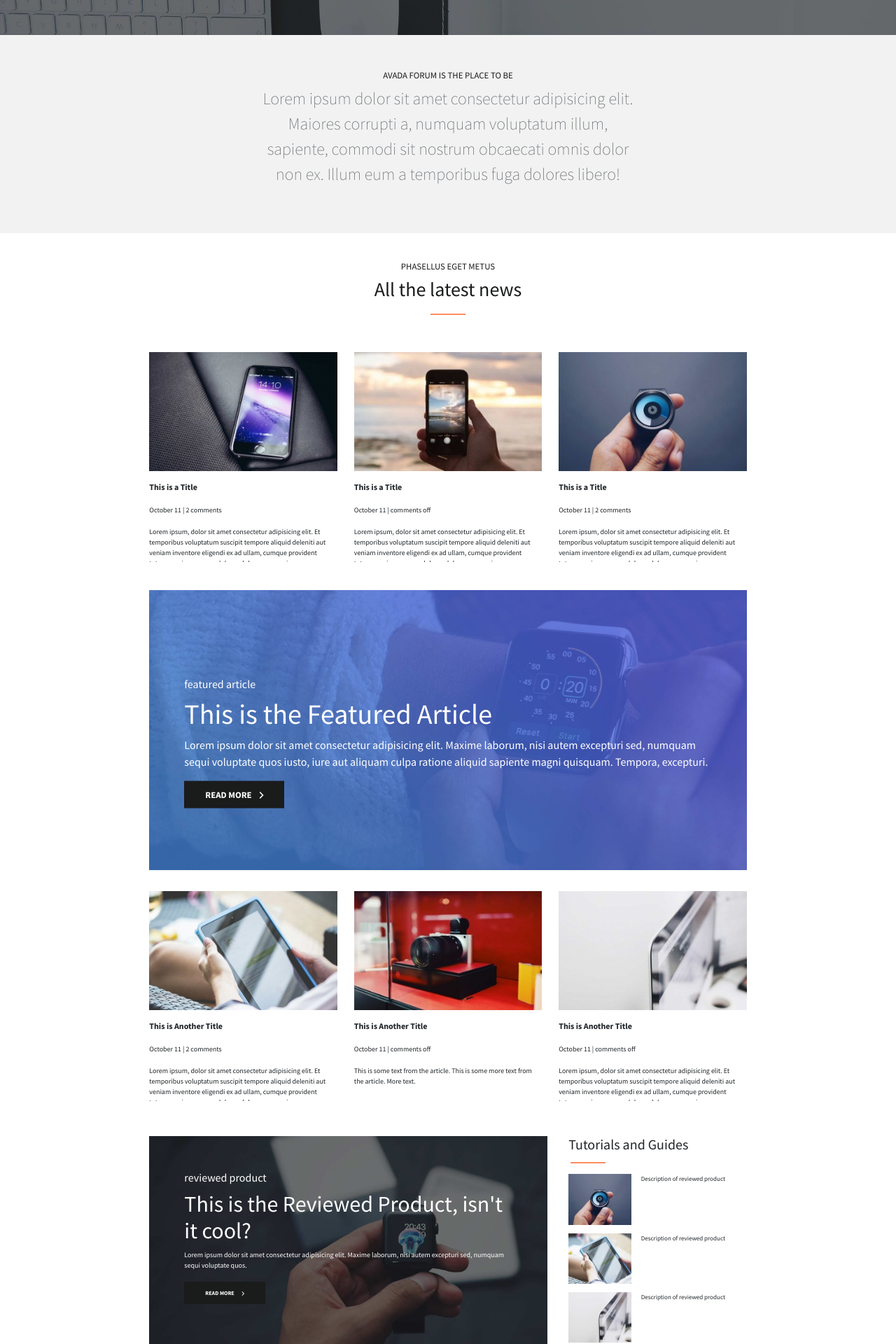
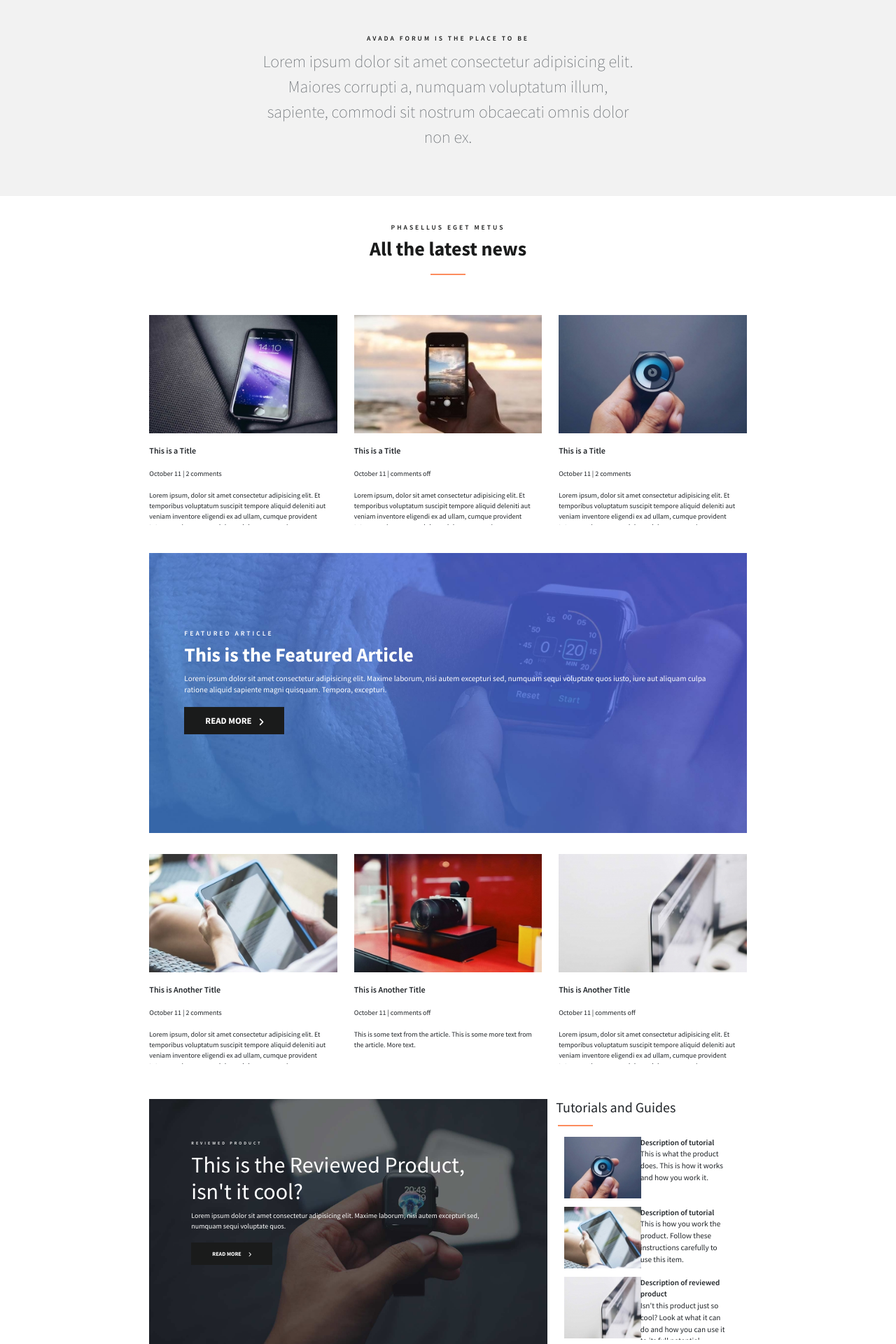
Before and after one commit to katiemathis/proj-html-vuejs, a Vue app: page / in a window 1280 px wide. Shown: the part 520-2440 px from the top of the page at 70% size. Built offline with nearby package versions, Linux system fonts and the light colour scheme.

Commit message:
aggiustamenti di style

```diff
--- a/src/components/MyFooter.vue
+++ b/src/components/MyFooter.vue
@@ -167,6 +167,7 @@ export default {
 
 .all_caps_title {
     @include all-caps-title;
+    font-weight: 700;
 }
 
 .info_text {
--- a/src/components/MyHeader.vue
+++ b/src/components/MyHeader.vue
@@ -112,7 +112,8 @@ export default {
         @include all_caps_button;
         background-color: $colorShark;
         color: $colorWhite;
-        margin-top: 20px;
+        margin-top: 25px;
+        padding: 5px 30px;
         &:hover {
             color: $colorSalmon;
         }
@@ -121,7 +122,7 @@ export default {
 
     .fa-magnifying-glass {
         color: $colorWhite;
-        //transform: translateY(60%);
+        transform: translateY(-60%);
         &:hover {
             cursor: pointer;
             color: $colorSalmon;
--- a/src/components/partials/FeaturedArticle.vue
+++ b/src/components/partials/FeaturedArticle.vue
@@ -3,7 +3,7 @@
         <div class="col-8 m-auto featured_article_details">
             <div class="row featured_article_text">
                 <h6 class="all_caps_title">featured article</h6>
-                <h1>This is the Featured Article</h1>
+                <h3>This is the Featured Article</h3>
                 <p>Lorem ipsum dolor sit amet consectetur adipisicing elit.
                 Maxime laborum, nisi autem excepturi sed, numquam sequi voluptate quos iusto,
                 iure aut aliquam culpa ratione aliquid sapiente magni quisquam.
@@ -43,8 +43,24 @@ export default {
         .featured_article_text {
             transform: translateY(40%);
 
+            .all_caps_title {
+                @include all_caps_title;
+            }
+            h3 {
+                font-weight: 700;
+            }
+
+            p {
+                font-size: 0.7em;
+            }
+
+        }
+
             .all_caps_button {
                 @include all_caps_button;
+                background-color: $colorShark;
+                color: $colorWhite;
+                padding: 10px 30px;
                 &:hover {
                     color: $colorEasternBlue;
                 }
@@ -54,15 +70,9 @@ export default {
 
             }
 
-            .read_more {
-                background-color: $colorShark;
-                color: $colorWhite;
-                padding: 10px 30px;
-            }
 
 
 
-        }
 
 
 
--- a/src/components/partials/GalleryIntroText.vue
+++ b/src/components/partials/GalleryIntroText.vue
@@ -35,6 +35,10 @@ export default {
             @include all-caps-title;
         }
 
+        h3 {
+            font-weight: 700;
+        }
+
     }
 
     .orange_divider {
--- a/src/components/partials/MyGallery.vue
+++ b/src/components/partials/MyGallery.vue
@@ -40,6 +40,7 @@ export default {
         width: 100%;
         object-fit: cover;
         padding-bottom: 2px;
+        border-bottom: 2px solid transparent;
         &:hover {
             border-bottom: 2px solid $colorEasternBlue;
             cursor: pointer;
--- a/src/components/partials/MyJumbotron.vue
+++ b/src/components/partials/MyJumbotron.vue
@@ -26,7 +26,7 @@ export default {
 @import '../../style/general.scss';
 
 .jumbotron-container {
-    min-height: 500px;
+    min-height: 450px;
     background-image: url('../../assets/images/home_slider_bg.jpg');
     background-size: cover;
 
--- a/src/components/partials/NewsletterSubscribe.vue
+++ b/src/components/partials/NewsletterSubscribe.vue
@@ -7,9 +7,18 @@
                 </div>
             </div>
             <div class="row submit_bar">
-                <div class="col-10 m-auto">
-                    <input type="text" placeholder="Insert your email*">
-                    <button class="btn all_caps_title">send</button>
+                <div class="col-8 m-auto">
+                    <div class="row">
+                        <div class="col-8">
+                            <input type="text" placeholder="Insert your email*" v-model="email" @keyup.enter="subscribe()">
+                        </div>
+                        <div class="col-4">
+                            <button class="all_caps_button" @click="subscribe()">send</button>
+                        </div>
+
+                    </div>
+
+
                 </div>
 
 
@@ -23,7 +32,15 @@
 
 <script>
 export default {
-    name: 'NewsletterSubscribe'
+    name: 'NewsletterSubscribe',
+    email: '',
+    methods: {
+        subscribe() {
+            alert('Thank you! The email address: ' + this.email +
+            ' has been added to our Newsletter mailing list. Please check your email to confirm your subscription.')
+
+        }
+    }
 
 
 
@@ -44,20 +61,26 @@ export default {
     }
 
     .submit_bar {
-        margin-top: 20px;
+
 
         input {
-            width: 350px;
+            width: 100%;
             margin: 10px;
+            border: 0.5px solid #e0dfdf;
+            padding: 5px 10px;
+            font-size: 0.8em;
         }
 
-        .all_caps_title {
-            @include all_caps_title;
+        .all_caps_button {
+            @include all_caps_button;
             background-color: $colorShark;
             color: $colorWhite;
             padding: 5px 40px;
-            font-size: x-small;
+            //font-size: x-small;
             margin: 10px;
+            &:hover {
+                color: $colorRoyalBlue;
+            }
         }
 
     }
--- a/src/components/partials/ReviewedAndTutorials.vue
+++ b/src/components/partials/ReviewedAndTutorials.vue
@@ -20,24 +20,27 @@
                 <div class="col-5">
                     <img src="../../assets/images/post_feat_img_23-147x118.jpg" alt="">
                 </div>
-                <div class="col-7">
-                    <p>Description of reviewed product</p>
+                <div class="col-7 text">
+                    <p class="description_title">Description of tutorial</p>
+                    <p class="description">This is what the product does. This is how it works and how you work it.</p>
                 </div>
             </div>
             <div class="row row-3 tutorial_tiles">
                 <div class="col-5">
                     <img src="../../assets/images/post_feat_img_22-147x118.jpg" alt="">
                 </div>
-                <div class="col-7">
-                    <p>Description of reviewed product</p>
+                <div class="col-7 text">
+                    <p class="description_title">Description of tutorial</p>
+                    <p class="description">This is how you work the product. Follow these instructions carefully to use this item.</p>
                 </div>
             </div>
             <div class="row tutorial_tiles">
                 <div class="col-5">
                     <img src="../../assets/images/post_feat_img_20-147x118.jpg" alt="">
                 </div>
-                <div class="col-7">
-                    <p>Description of reviewed product</p>
+                <div class="col-7 text">
+                    <p class="description_title">Description of reviewed product</p>
+                    <p class="description">Isn't this product just so cool? Look at what it can do and how you can use it to its full potential.</p>
                 </div>
             </div>
         </div>
@@ -62,12 +65,16 @@ export default {
 
     .reviewed_product_container {
         margin: 20px 0;
-        height: 300px;
+        height: 350px;
         background-image: url('../../assets/images/featured_article_2_bg.jpg');
         background-size: cover;
         color: $colorWhite;
         font-size: x-small;
-        padding: 50px;
+        padding: 60px;
+
+        .all_caps_title {
+            @include all-caps-title;
+        }
 
         .all_caps_button {
             @include all-caps-button;
@@ -90,7 +97,7 @@ export default {
 
     .tutorials_container {
         margin: 20px 0;
-        padding: 0 30px;
+        //padding: 0 30px;
 
         .orange_divider {
         width: 50px;
@@ -101,24 +108,37 @@ export default {
 
         .tutorial_tiles {
             max-height: 90px;
-            margin-top: 10px;
-            margin-bottom: 2px;
+            margin: 10px 0 2px 0;
+            overflow: hidden;
 
 
             img {
-                width: 90px;
+                height: 90px;
                 object-fit: cover;
-                padding-bottom: 2px;
+                border-bottom: 2px solid transparent;
                 &:hover {
                     border-bottom: 2px solid $colorEasternBlue;
                     cursor: pointer;
                 }
             }
+            .text {
+                padding-bottom: 10px;
 
-            p {
-                font-size: xx-small;
+                .description_title {
+                    font-size: 0.7em;
+                    font-weight: 600;
+                    padding: 0;
+                    margin: 0;
+                }
 
+                .description {
+                    font-size: 0.7em;
+                    padding: 0;
+                    margin: 0;
+
+                }
             }
+
         }
 
     }
--- a/src/components/partials/TopText.vue
+++ b/src/components/partials/TopText.vue
@@ -6,7 +6,7 @@
                 <p>Lorem ipsum dolor sit amet consectetur adipisicing elit.
                     Maiores corrupti a, numquam voluptatum illum, sapiente,
                     commodi sit nostrum obcaecati omnis dolor non ex.
-                    Illum eum a temporibus fuga dolores libero!</p>
+                    </p>
             </div>
         </div>
     </div>
@@ -24,7 +24,7 @@ export default {
 @import '../../style/general.scss';
 
 .top-text-container {
-    min-height: 250px;
+    min-height: 200px;
     background-color: $colorLightGrey;
 
     .top-text {
--- a/src/style/general.scss
+++ b/src/style/general.scss
@@ -6,10 +6,12 @@ $colorLightGrey: #f2f2f2;
 $colorSilverChalice: #aeaeae;
 $colorNevada: #62676c;
 $colorSanMarino: #4562b0;
+$colorRoyalBlue: #6a5fe1;
+
 
 @mixin li-menu-horizontal {
     display: inline-block;
-    font-size: 11px;
+    font-size: 1.5em;
     font-weight: 600;
     vertical-align: center;
 }
@@ -21,8 +23,9 @@ $colorSanMarino: #4562b0;
 
 @mixin all-caps-title {
     text-transform: uppercase;
-    font-size: 0.8em;
-    font-weight: 400;
+    font-size: 0.6em;
+    font-weight: 600;
+    letter-spacing: 3px;
 }
 
 @mixin all-caps-button {
@@ -83,5 +86,5 @@ $colorSanMarino: #4562b0;
   }
 
 
-@import url('https://fonts.googleapis.com/css2?family=Open+Sans:wght@300;400;500;600;800&family=Outfit:wght@600&family=Source+Sans+Pro:wght@200;400;700&display=swap');
+@import url('https://fonts.googleapis.com/css2?family=Open+Sans:wght@300;400;500;600;800&family=Outfit:wght@600&family=Source+Sans+Pro:wght@200;400;600;700&display=swap');
 @import '~bootstrap/scss/bootstrap';
```
